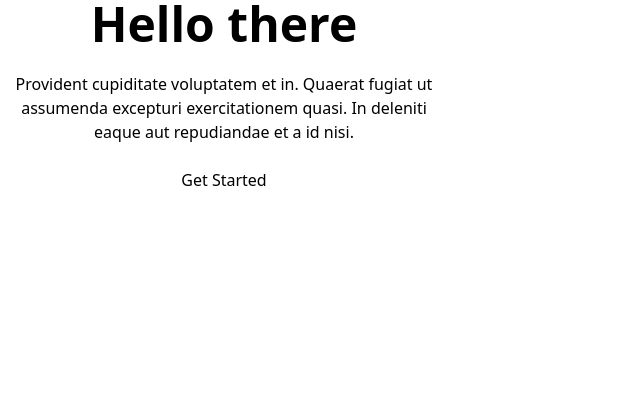
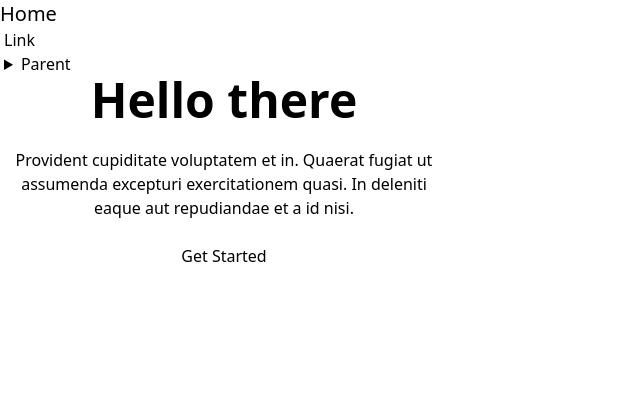
Before and after one commit to knowsuchagency/django-template, a Django app: template {{project_name}}/core/templates/index.html in a window 1280 px wide. Shown: the top 420 px of the page, without its empty margins (0-640 px from the left). Before the commit the page ends 186 px from the top, so only its background shows below. Run offline with Django 3.2, Linux system fonts and the light colour scheme; the template is opened without the code that fills it, so the values that code supplies are empty; some libraries are stand-ins or nearby versions.

Commit message:
Update justfile and templates

```diff
--- a/{{project_name}}/core/templates/index.html
+++ b/{{project_name}}/core/templates/index.html
@@ -1,14 +1,16 @@
 {% extends 'base.html' %}
 
-{% comment %} {% block body %}
+{% block body %}
+  {% block nav %}
     {% include 'partials/nav.html' %}
-    {% block content %}
-      <div class="container mt-5 hx-boost">
-        <div class="row">
-          <div class="col-12">
-            <h1>Hello, World</h1>
-          </div>
+    <div class="hero min-h-screen bg-base-200">
+      <div class="hero-content text-center">
+        <div class="max-w-md">
+          <h1 class="text-5xl font-bold">Hello there</h1>
+          <p class="py-6">Provident cupiditate voluptatem et in. Quaerat fugiat ut assumenda excepturi exercitationem quasi. In deleniti eaque aut repudiandae et a id nisi.</p>
+          <button class="btn btn-primary">Get Started</button>
         </div>
       </div>
-    {% endblock %}
-{% endblock %} {% endcomment %}
+    </div>
+  {% endblock %}
+{% endblock %}
--- a/{{project_name}}/core/templates/partials/nav.html
+++ b/{{project_name}}/core/templates/partials/nav.html
@@ -1,40 +1,21 @@
-<nav class="navbar navbar-expand-lg bg-body-tertiary">
-    <div class="container-fluid">
-      <a class="navbar-brand" href="#">Home</a>
-      <button
-        class="navbar-toggler"
-        type="button"
-        data-bs-toggle="collapse"
-        data-bs-target="#navbarNav"
-        aria-controls="navbarNav"
-        aria-expanded="false"
-        aria-label="Toggle navigation"
-      >
-        <span class="navbar-toggler-icon"></span>
-      </button>
-      <div class="collapse navbar-collapse" id="navbarNav">
-        {% comment %} <ul class="navbar-nav me-auto">
-          <li class="nav-item">
-            <a
-              class="nav-link {% if request.resolver_match.view_name == 'tokenize' %}active{% endif %}"
-              href="{% url 'tokenize' %}"
-              {% if request.resolver_match.view_name == 'tokenize' %}aria-current="page"{% endif %}
-              >Tokenize</a
-            >
-          </li>
-          <li class="nav-item">
-            <a
-              class="nav-link {% if request.resolver_match.view_name == 'match' %}active{% endif %}"
-              href="{% url 'match' %}"
-              {% if request.resolver_match.view_name == 'match' %}aria-current="page"{% endif %}
-              >Match</a
-            > {% endcomment %}
-          </li>
-        </ul>
-        <ul class="navbar-nav ms-auto">
-          <li class="nav-item"><a href="/admin" class="nav-link text-body-tertiary fw-bold">Admin</a></li>
-          <li class="nav-item"><a href="/api/docs" class="nav-link text-primary-emphasis fw-bold">API Docs</a></li>
-        </ul>
-      </div>
-    </div>
-  </nav>
+<div class="navbar bg-base-100">
+  <div class="flex-1">
+    <a class="btn btn-ghost text-xl">Home</a>
+  </div>
+  <div class="flex-none">
+    <ul class="menu menu-horizontal px-1">
+      <li><a>Link</a></li>
+      <li>
+        <details>
+          <summary>
+            Parent
+          </summary>
+          <ul class="p-2 bg-base-100 rounded-t-none">
+            <li><a>Link 1</a></li>
+            <li><a>Link 2</a></li>
+          </ul>
+        </details>
+      </li>
+    </ul>
+  </div>
+</div>
--- a/{{project_name}}/settings.py.jinja
+++ b/{{project_name}}/settings.py.jinja
@@ -146,8 +146,10 @@ USE_TZ = True
 # Static files (CSS, JavaScript, Images)
 # https://docs.djangoproject.com/en/5.0/howto/static-files/
 
-STAGE = os.getenv("STAGE", "dev")
-STATIC_URL = f"{STAGE}/static/"
+STATIC_URL = "/static/"
+if stage := os.getenv("ZAPPA_STAGE"):
+    STATIC_URL = f"/{stage}/static/"
+
 STATIC_ROOT = BASE_DIR / "staticfiles"
 WHITENOISE_STATIC_PREFIX = "/static/"
 
```
Also changed, not shown: {{project_name}}/theme/templates/base.html (indentation only), {{project_name}}/theme/templates/bs5_base.html (renamed from {{project_name}}/core/templates/bs5_base.html), 1 other file.
